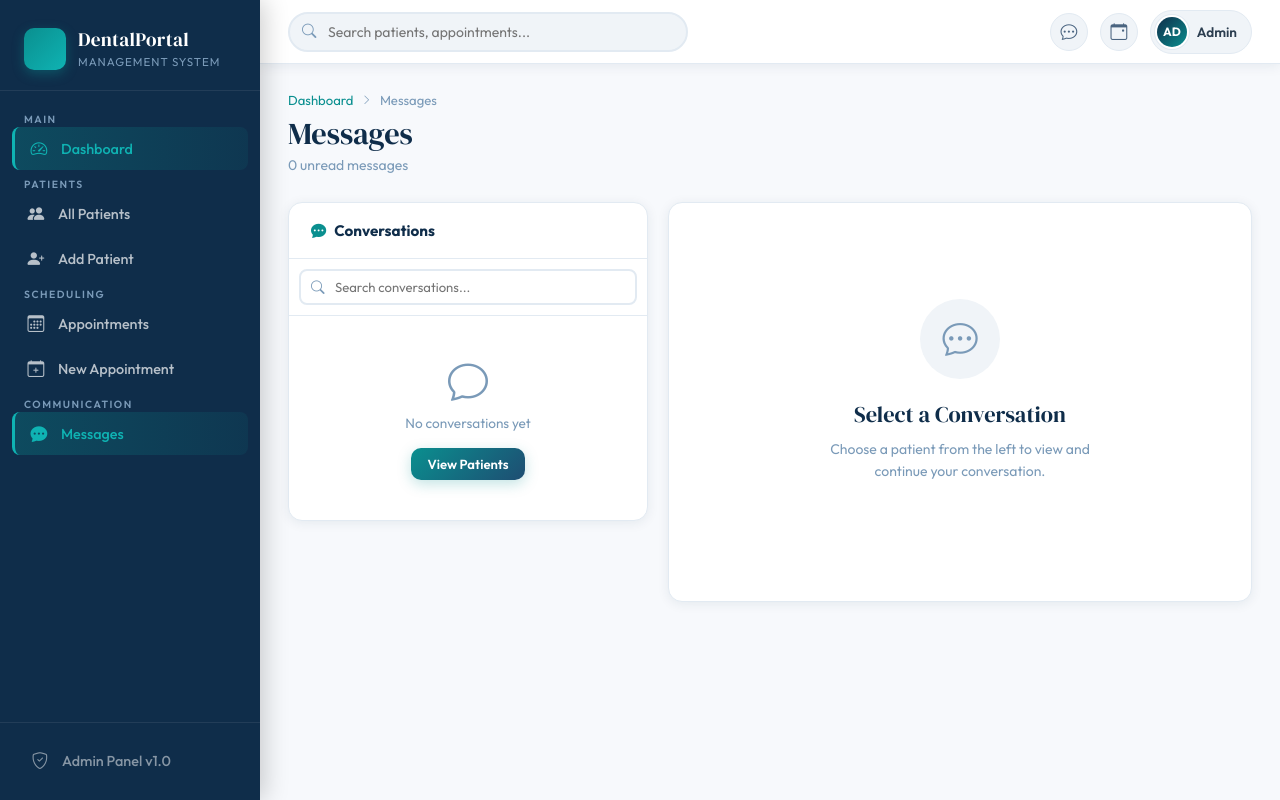
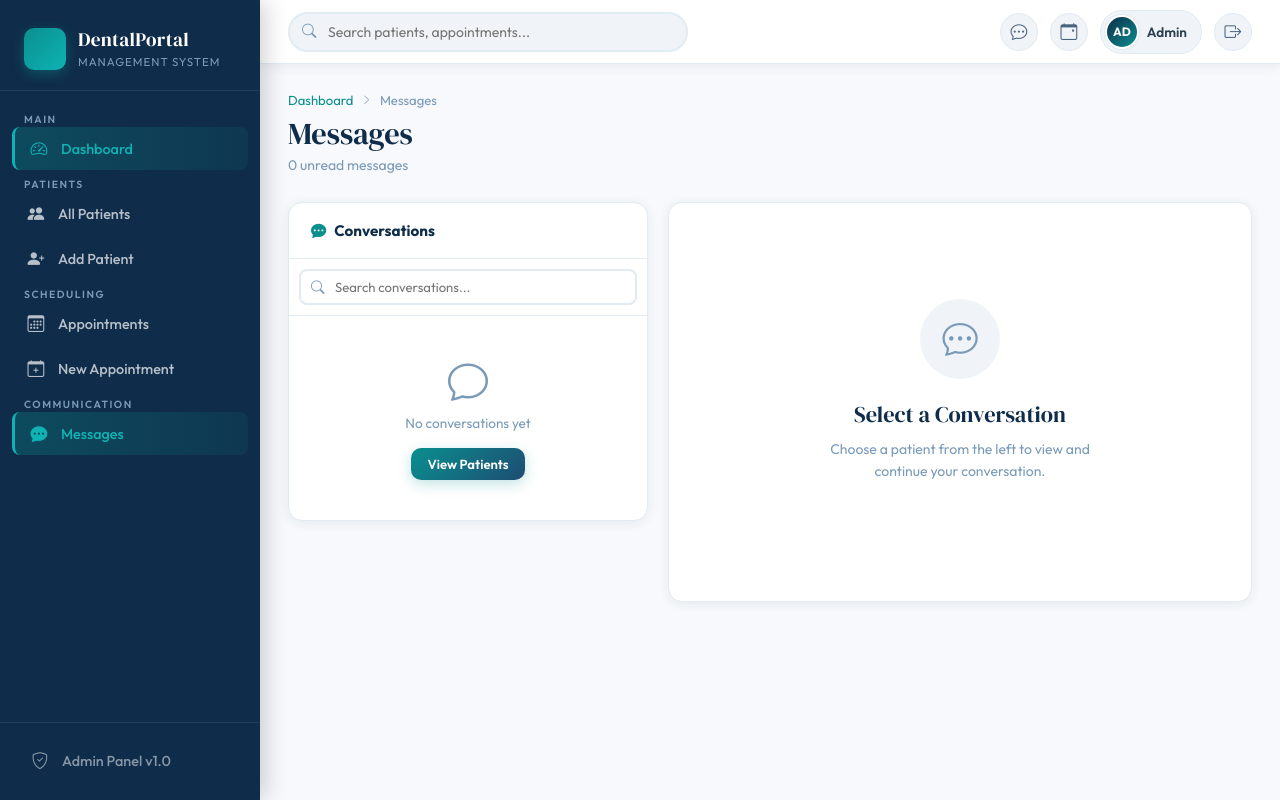
Before and after one commit to ruikhan/dental-portal, a PHP site: page /messages/index.php in a window 1280 px wide. Run offline with PHP 8.4, Linux system fonts and the light colour scheme; data that the repository does not hold is empty.

Commit message:
Update topbar.php

```diff
--- a/partials/topbar.php
+++ b/partials/topbar.php
@@ -35,5 +35,10 @@ $__rel   = str_repeat('../', max(0, $__depth));
             <div class="admin-avatar">AD</div>
             <span class="admin-name">Admin</span>
         </div>
+        <a href="<?php echo $__rel; ?>logout.php"
+           class="topbar-icon-btn" title="Logout"
+           onclick="return confirm('Are you sure you want to logout?');">
+            <i class="bi bi-box-arrow-right"></i>
+        </a>
     </div>
 </header>
```
